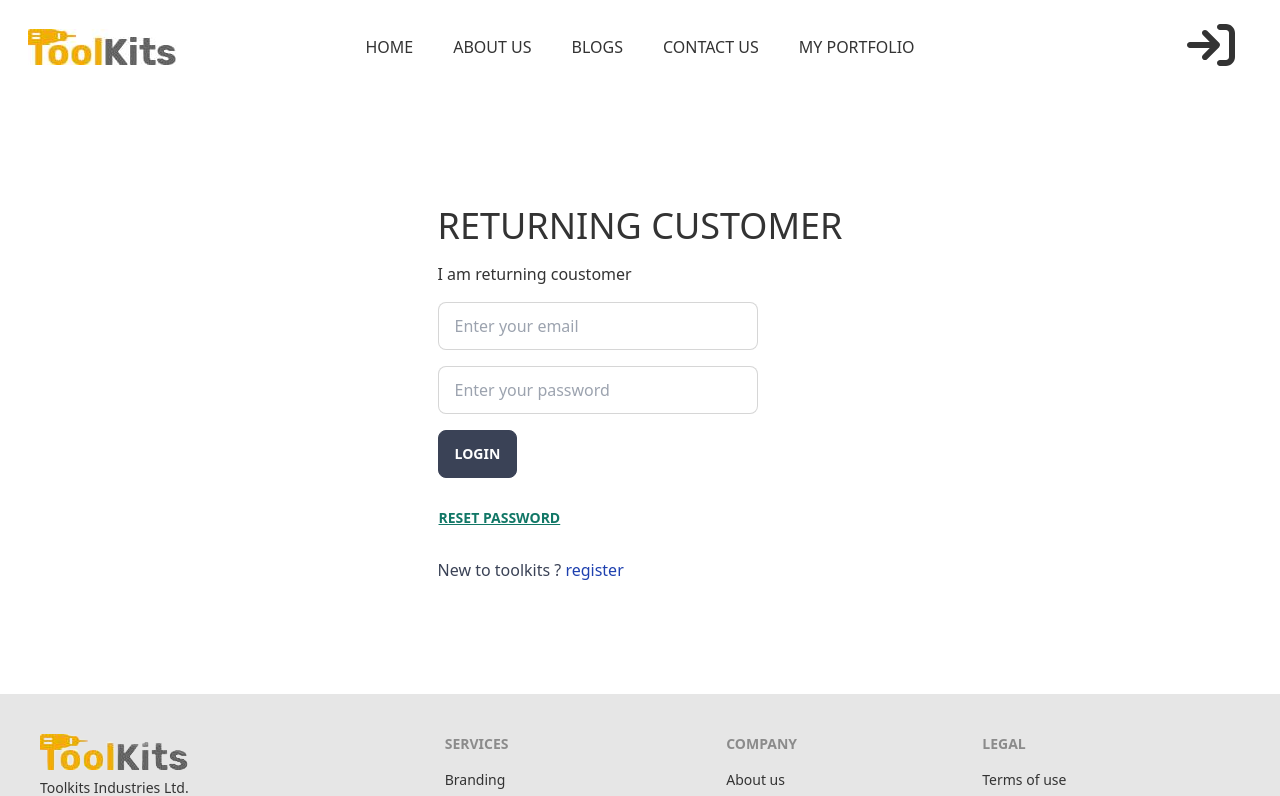
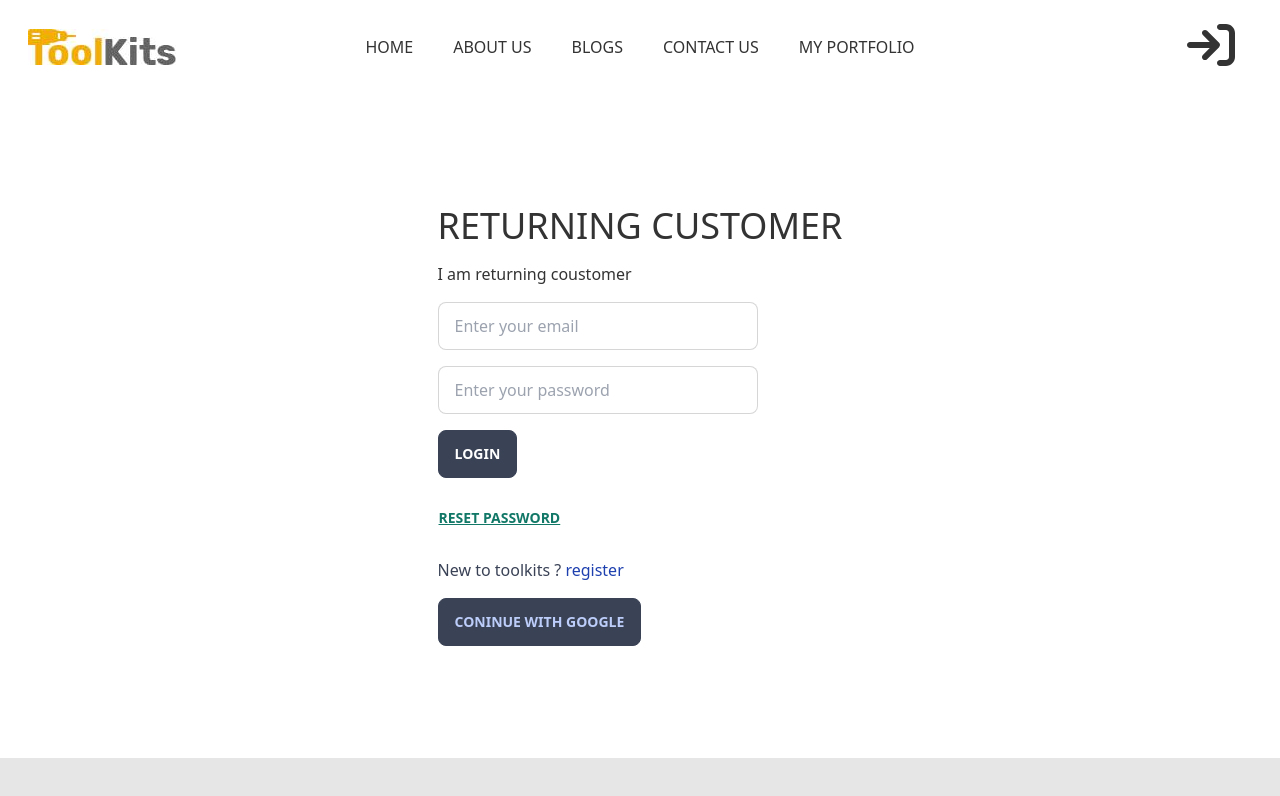
Before and after one commit to sajibur-dev/manufacturer-website, a React (Create React App) app: page /login in a window 1280 px wide. Shown: the top 796 px of the page. Built offline with nearby package versions, Linux system fonts and the light colour scheme; no server answers.

Commit message:
social login is done

```diff
--- a/src/components/SocialLogin.js
+++ b/src/components/SocialLogin.js
@@ -1,9 +1,25 @@
 import React from 'react';
+import { useSignInWithGoogle } from 'react-firebase-hooks/auth';
+import { useNavigate } from 'react-router-dom';
+import auth from '../firebase.init';
+import useToken from '../hooks/useToken';
+
 
 const SocialLogin = () => {
+    const [signInWithGoogle,user,] =  useSignInWithGoogle(auth);
+    const navigate = useNavigate();
+
+    const [token] = useToken(user);
+
+    console.log(user);
+console.log(token);
+    if(token){
+        navigate('/')
+    }
+
     return (
         <div>
-
+            <button className='uppercase btn btn-accent' onClick={() => signInWithGoogle()}>coninue with google</button>
         </div>
     );
 };
--- a/src/pages/Login.js
+++ b/src/pages/Login.js
@@ -3,6 +3,7 @@ import { useSendPasswordResetEmail, useSignInWithEmailAndPassword } from 'react-
 import { useForm } from "react-hook-form";
 import { Link, useLocation, useNavigate } from "react-router-dom";
 import { toast } from "react-toastify";
+import SocialLogin from "../components/SocialLogin";
 import auth from "../firebase.init";
 import useToken from "../hooks/useToken";
 
@@ -127,6 +128,7 @@ const Login = () => {
         {
             error && <p>{error?.message}</p>
         }
+        <SocialLogin/>
       </div>
     </div>
   );
--- a/src/pages/Register.js
+++ b/src/pages/Register.js
@@ -2,6 +2,7 @@ import React from "react";
 import { useCreateUserWithEmailAndPassword, useUpdateProfile } from 'react-firebase-hooks/auth';
 import { useForm } from "react-hook-form";
 import { Link, useNavigate } from "react-router-dom";
+import SocialLogin from "../components/SocialLogin";
 import auth from "../firebase.init";
 import useToken from "../hooks/useToken";
 
@@ -141,6 +142,7 @@ const Register = () => {
             login
           </Link>
         </p>
+        <SocialLogin/>
       </div>
     </div>
   );
```
